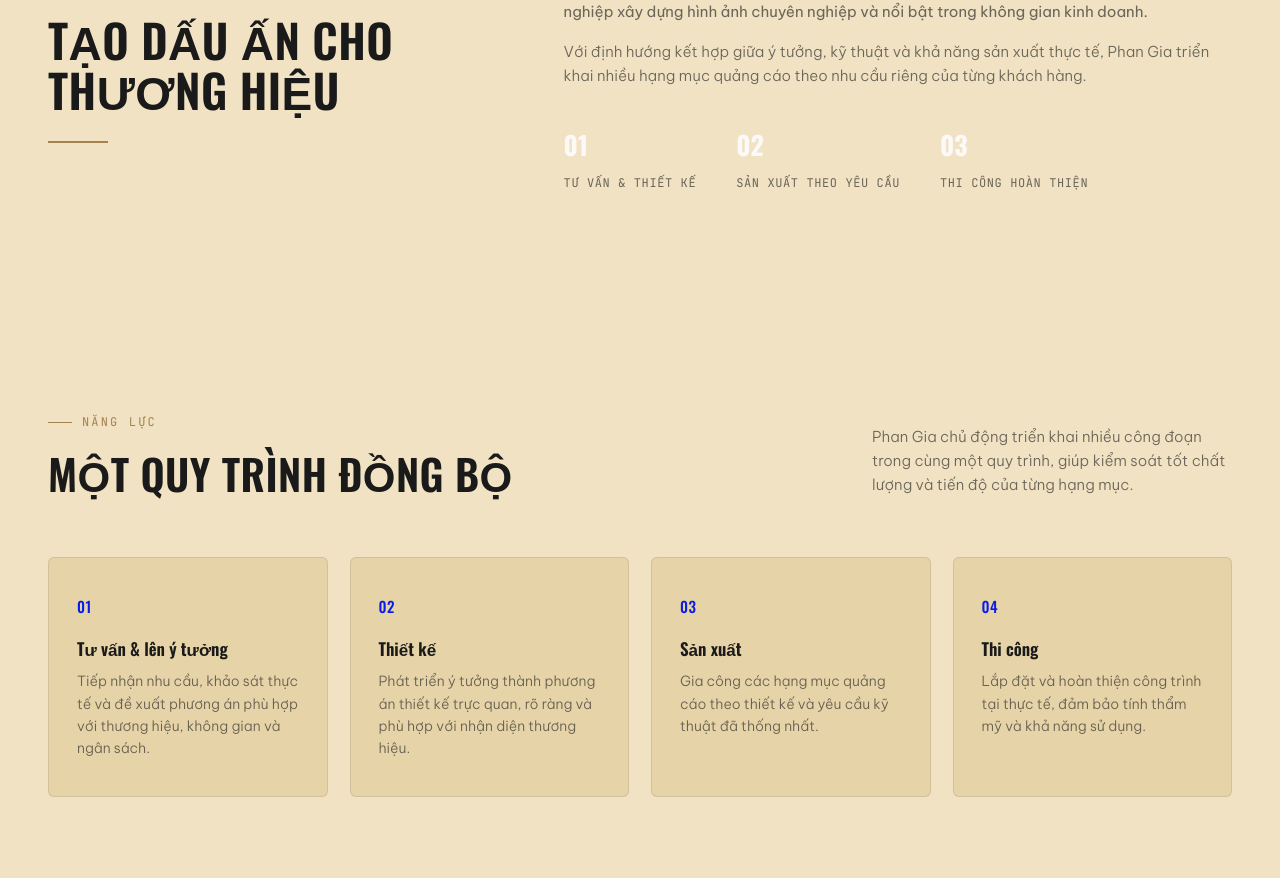
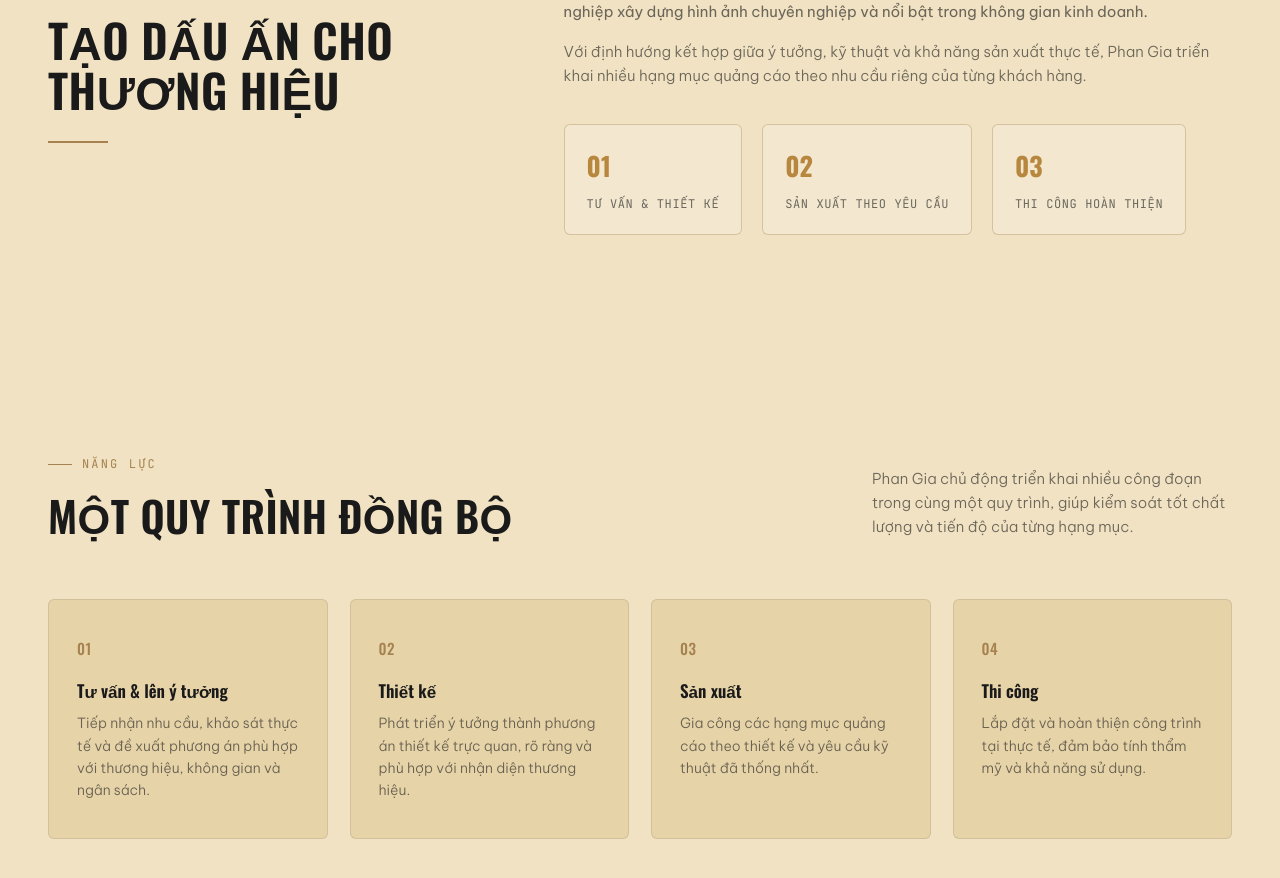
Before and after one commit to tranduongtrungtin/phan-gia-website, a Next.js app: page / in a window 1280 px wide. Shown: the part 876-1754 px from the top of the page. Built offline with nearby package versions, Linux system fonts and the light colour scheme; no server answers; the database is empty.

Commit message:
add intro and capabilities to admin settings

```diff
--- a/src/app/globals.css
+++ b/src/app/globals.css
@@ -170,10 +170,45 @@
 .intro-line{width:60px;height:2px;background:var(--marigold-dim);}
 .intro-lead{font-size:19px;font-weight:400;color:var(--ink);margin-bottom:20px;line-height:1.6;}
 .intro-content p{color:var(--text-soft);font-size:15px;margin-bottom:16px;}
-.intro-points{display:flex;gap:40px;margin-top:36px;flex-wrap:wrap;}
-.intro-points > div{display:flex;flex-direction:column;gap:8px;}
-.intro-points strong{font-family:'Oswald',sans-serif;font-size:26px;color:#fbfaf9;}
-.intro-points span{font-family:'JetBrains Mono',monospace;font-size:12px;letter-spacing:.05em;text-transform:uppercase;color:var(--text-soft);}
+
+.intro-points{
+  display:flex;
+  gap:20px;
+  margin-top:36px;
+  flex-wrap:wrap;
+}
+
+.intro-points > div{
+  display:flex;
+  flex-direction:column;
+  gap:8px;
+  min-width:170px;
+  padding:20px 22px;
+  background:rgba(255,255,255,0.22);
+  border:1px solid rgba(165,130,79,0.38);
+  border-radius:6px;
+  transition:.25s ease;
+}
+
+.intro-points > div:hover{
+  background:rgba(255,255,255,0.32);
+  border-color:rgba(165,130,79,0.58);
+  transform:translateY(-2px);
+}
+
+.intro-points strong{
+  font-family:'Oswald',sans-serif;
+  font-size:26px;
+  color:#b8873f;
+}
+
+.intro-points span{
+  font-family:'JetBrains Mono',monospace;
+  font-size:12px;
+  letter-spacing:.05em;
+  text-transform:uppercase;
+  color:var(--text-soft);
+}
 
 /* ============ CAPABILITIES ============ */
 .capability-grid{display:grid;grid-template-columns:repeat(4,1fr);gap:22px;}
@@ -191,7 +226,7 @@
 }
 .capability-number{
   font-family:'Oswald',sans-serif;font-weight:500;font-size:15px;
-  color:#081be9;margin-bottom:22px;letter-spacing:.04em;
+  color:var(--marigold-dim);margin-bottom:22px;letter-spacing:.04em;
 }
 .capability-card h3{font-size:17px;margin-bottom:12px;text-transform:none;letter-spacing:0;color:var(--ink);}
 .capability-card p{font-size:14px;color:var(--text-soft);}
@@ -286,6 +321,7 @@
   .service-grid, .project-grid{grid-template-columns:1fr 1fr;}
   .contact{grid-template-columns:1fr;}
 }
+
 /* ============ MOBILE MENU TOGGLE ============ */
 .mobile-menu-toggle{
   display:none;
```
